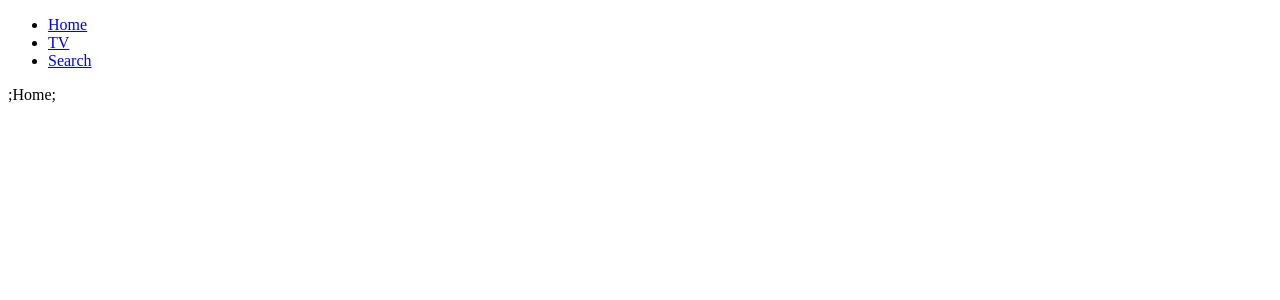
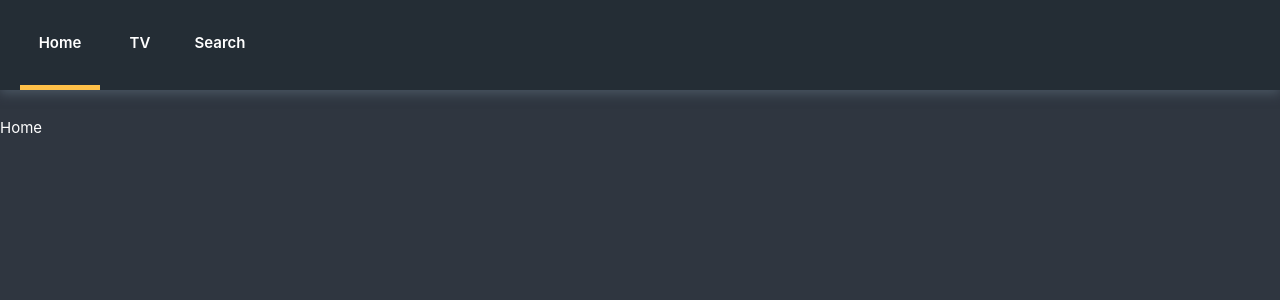
Before and after one commit to ddamjengi1020/junflix, a React (Create React App) app: page / in a window 1280 px wide. Shown: the top 300 px of the page. Built offline with nearby package versions, Linux system fonts and the light colour scheme.

Commit message:
#2 styled components & movie,tv api

```diff
--- a/package.json
+++ b/package.json
@@ -6,11 +6,14 @@
     "@testing-library/jest-dom": "^4.2.4",
     "@testing-library/react": "^9.3.2",
     "@testing-library/user-event": "^7.1.2",
+    "axios": "^0.19.2",
     "prop-types": "^15.7.2",
     "react": "^16.13.1",
     "react-dom": "^16.13.1",
     "react-router-dom": "^5.1.2",
-    "react-scripts": "3.4.1"
+    "react-scripts": "3.4.1",
+    "styled-components": "^5.0.1",
+    "styled-reset": "^4.1.2"
   },
   "scripts": {
     "start": "react-scripts start",
--- a/src/Components/App.js
+++ b/src/Components/App.js
@@ -1,11 +1,11 @@
 import React from "react";
 import Router from "Components/Router";
-import Header from "Components/Header";
+import GlobalStyle from "Components/GlobalStyle";
 
 const App = () => (
   <>
-    <Header />;
-    <Router />;
+    <Router />
+    <GlobalStyle />
   </>
 );
 
--- /dev/null
+++ b/src/Components/GlobalStyle.js
@@ -0,0 +1,22 @@
+import { createGlobalStyle } from "styled-components";
+import reset from "styled-reset";
+
+const GlobalStyle = createGlobalStyle`
+  ${reset};
+  a {
+      text-decoration: none;
+      color: inherit;
+  }
+  * {
+      box-sizing: border-box;
+  }
+  body {
+    font-family: -apple-system, BlinkMacSystemFont, 'Segoe UI', Roboto, Oxygen, Ubuntu, Cantarell, 'Open Sans', 'Helvetica Neue', sans-serif;
+    font-size: 15px;
+    background-color: #2f3640;
+    padding-top: 120px;
+    color: white;
+  }
+`;
+
+export default GlobalStyle;
--- /dev/null
+++ b/src/Components/Header.js
@@ -0,0 +1,57 @@
+import React from "react";
+import { Link, withRouter } from "react-router-dom";
+import styled from "styled-components";
+
+const Header = styled.header`
+  color: white;
+  position: fixed;
+  top: 0;
+  padding: 0 20px;
+  font-weight: 600;
+  width: 100%;
+  height: 90px;
+  display: flex;
+  align-items: center;
+  background-color: #1e272e96;
+  box-shadow: 0 4px 10px #485460;
+`;
+
+const List = styled.ul`
+  height: 100%;
+  display: flex;
+`;
+
+const Item = styled.li`
+  height: 100%;
+  border-bottom: 5px solid
+    ${props => (props.current ? "#ffc048" : "transparent")};
+  transition: border-bottom 0.3s linear;
+  &:hover,
+  &:active {
+    border-bottom: 5px solid #ffc048;
+  }
+`;
+
+const Slink = styled(Link)`
+  width: 80px;
+  height: 100%;
+  justify-content: center;
+  display: flex;
+  align-items: center;
+`;
+
+export default withRouter(({ location: { pathname: path } }) => (
+  <Header>
+    <List>
+      <Item current={path === "/"}>
+        <Slink to="/">Home</Slink>
+      </Item>
+      <Item current={path === "/tv"}>
+        <Slink to="/tv">TV</Slink>
+      </Item>
+      <Item current={path === "/search"}>
+        <Slink to="/search">Search</Slink>
+      </Item>
+    </List>
+  </Header>
+));
--- a/src/Components/Header/Header.css
+++ /dev/null
@@ -1,7 +0,0 @@
-.navList {
-    color: red;
-}
-
-.navList:hover {
-    background-color: green;
-}
--- a/src/Components/Header/Header.js
+++ /dev/null
@@ -1,18 +0,0 @@
-import React from "react";
-import styles from "./Header.css";
-
-export default () => (
-  <header>
-    <ul className={styles.navList}>
-      <li>
-        <a href="/">Home</a>
-      </li>
-      <li>
-        <a href="/tv">TV</a>
-      </li>
-      <li>
-        <a href="/search">Search</a>
-      </li>
-    </ul>
-  </header>
-);
--- a/src/Components/Header/index.js
+++ /dev/null
@@ -1,2 +0,0 @@
-import Header from "./Header";
-export default Header;
--- a/src/Components/Router.js
+++ b/src/Components/Router.js
@@ -8,14 +8,18 @@ import {
 import Home from "Routes/Home";
 import TV from "Routes/TV";
 import Search from "Routes/Search";
+import Header from "Components/Header";
 
 export default () => (
   <Router>
+    <>
+      <Header />
       <Switch>
         <Route path="/" exact component={Home} />
         <Route path="/tv" exact component={TV} />
         <Route path="/search" component={Search} />
         <Redirect from="*" to="/" />
       </Switch>
+    </>
   </Router>
 );
```
Also changed, not shown: src/api.js (added, +52 -0 lines), 2 other files (tests, documents, lock files or other folders). Lines whose indentation alone changed are shown as unchanged.
